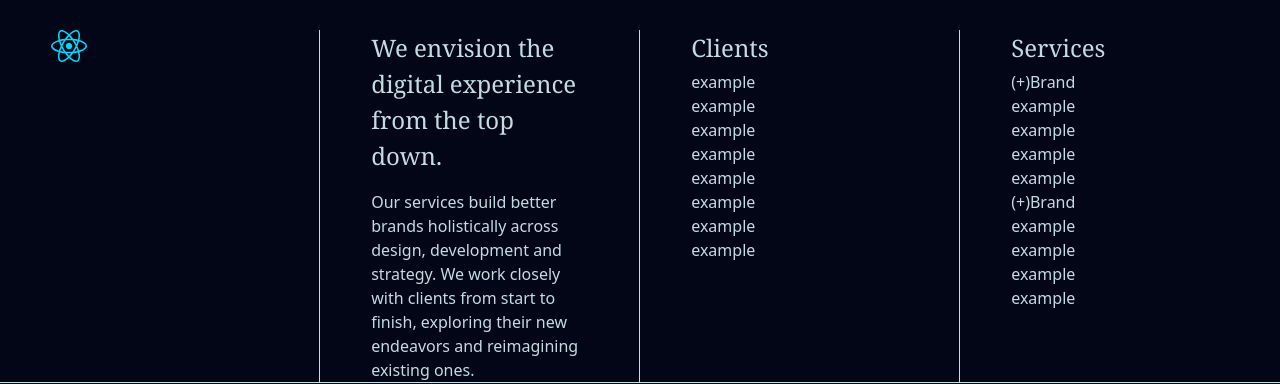
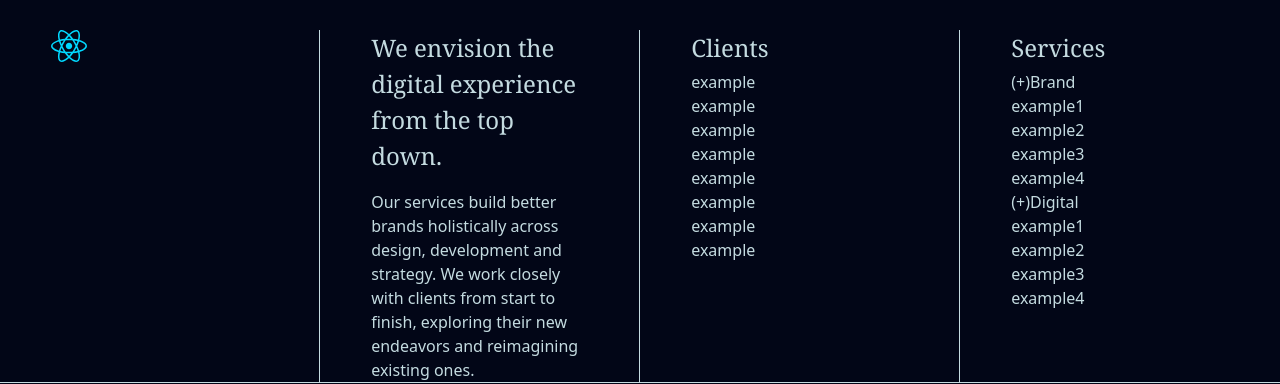
Before and after one commit to MaxWolts/article-effect, a React (Vite) app: page / in a window 1280 px wide. Shown: the part 1232-1616 px from the top of the page. Built offline with nearby package versions, Linux system fonts and the light colour scheme.

Commit message:
:recycle: Changes in Services

```diff
--- /dev/null
+++ b/src/components/About/BoxList.jsx
@@ -0,0 +1,24 @@
+import { useState } from "react"
+import PropTypes from 'prop-types';
+
+const BoxList = ({title, items}) => {
+	const [openCloseState, setOpenCloseState] = useState(false)
+	const stateHandle = () => setOpenCloseState(!openCloseState)
+	return (
+		<li>
+			<button onClick={stateHandle}>({openCloseState ? '-' : '+'}){title}</button>
+			<div>
+				<ul>
+					{Array.isArray(items) && items.map(item => <li key={item}>{item}</li>)}
+				</ul>
+			</div>
+		</li>
+	)
+}
+
+BoxList.propTypes = {
+	title: PropTypes.string.isRequired,
+  items: PropTypes.arrayOf(PropTypes.string).isRequired,
+};
+
+export default BoxList
--- a/src/components/About/Services.jsx
+++ b/src/components/About/Services.jsx
@@ -1,31 +1,13 @@
+import BoxList from "./BoxList"
 const Services = () => {
+
 	return (
 		<div>
 			<h4 className="text-h4responsive font-serif">Services</h4>
 			<div className="mt-1">
 				<ul>
-					<li>
-						<button>(+)Brand</button>
-						<div>
-							<ul>
-								<li>example</li>
-								<li>example</li>
-								<li>example</li>
-								<li>example</li>
-							</ul>
-						</div>
-					</li>
-					<li>
-						<button>(+)Brand</button>
-						<div>
-							<ul>
-								<li>example</li>
-								<li>example</li>
-								<li>example</li>
-								<li>example</li>
-							</ul>
-						</div>
-					</li>
+					<BoxList title={'Brand'} items={['example1', 'example2', 'example3', 'example4']}/>
+					<BoxList title={'Digital'} items={['example1', 'example2', 'example3', 'example4']}/>
 				</ul>
 			</div>
 		</div>
```
Also changed, not shown: src/components/About/Clients.jsx (+4 -4 lines).
